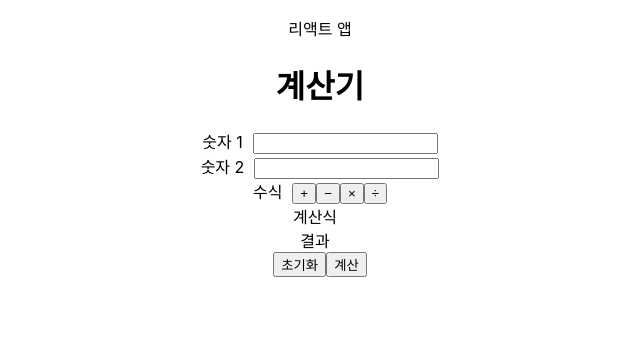
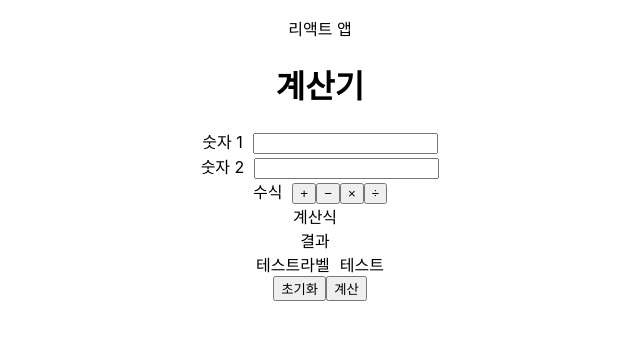
Before and after one commit to JaroInside/react-sutdy, a React (Create React App) app: page / in a window 1280 px wide. Shown: the top 340 px of the page, without its empty margins (320-960 px from the left). Built offline with nearby package versions, Linux system fonts and the light colour scheme.

Commit message:
스터디

```diff
--- a/src/components/Calculator.js
+++ b/src/components/Calculator.js
@@ -13,9 +13,27 @@ class Calculator extends Component {
   expresstion = ['+', '−', '×', '÷'];
 
   handleInputChange = (val, index) => {
+    // const a = [1, 2, 3, 4, 5, 6, 7];
+    // const a = [8, 7, 6, 5, 4, 3, 2, 1];
+    // const a = ['z', 'x', 'c', 'a'];
+
+    // console.log(a.findIndex(i => i < 5));
+    // console.log(a.indexOf(1));
+
+    // console.log(a.join(' m '));
+
+    // console.log(a.sort());
+    // console.log(val);
+    // console.log(typeof val);
+    // console.log(Number('asdfsadfsdf'));
+    // console.log(Number('1111111'));
+    // console.log(Number.isNaN(Number('asdfsadfsdf')));
+    // console.log(Number.isNaN(Number('1111111')));
+
     if (!Number.isNaN(Number(val))) {
       const { input, operation } = this.state;
       const newInput = input.map((v, i) => (index === i ? val : v));
+
       const newOperation = newInput.some(i => i !== '') ? operation : '';
       this.setState({
         input: newInput,
@@ -73,7 +91,6 @@ class Calculator extends Component {
           });
           break;
         default:
-          break;
       }
     }
   };
@@ -95,6 +112,7 @@ class Calculator extends Component {
           // eslint-disable-next-line react/no-array-index-key
           <Label key={`calInput_${i}`} label={`숫자 ${i + 1}`}>
             <input
+              type="text"
               value={v}
               onChange={e => {
                 const { value } = e.target;
@@ -122,6 +140,9 @@ class Calculator extends Component {
         <Label label="결과">
           <div>{result}</div>
         </Label>
+        <Label label="테스트라벨">
+          <span>테스트</span>
+        </Label>
         <div>
           <button type="button" onClick={calculatorClear}>
             초기화
```
